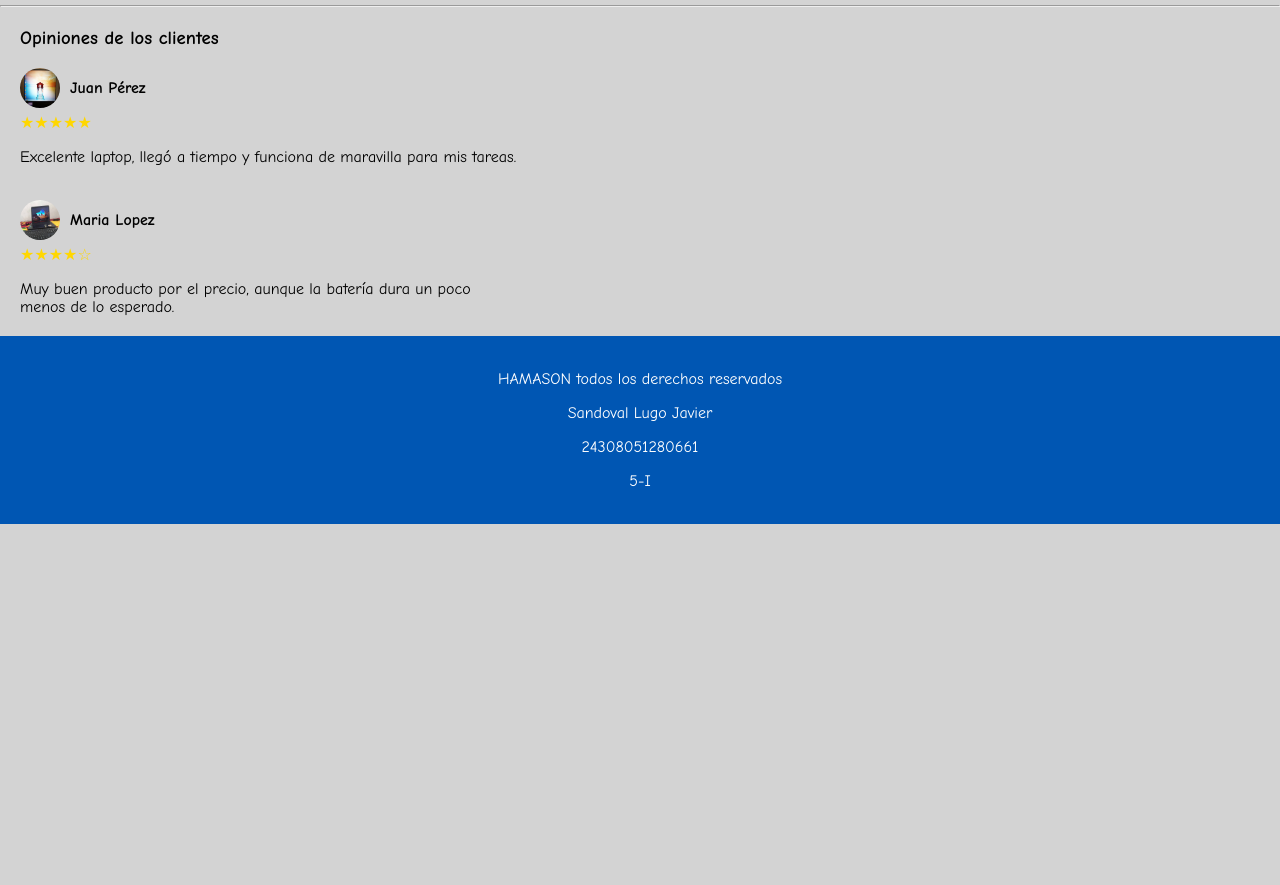
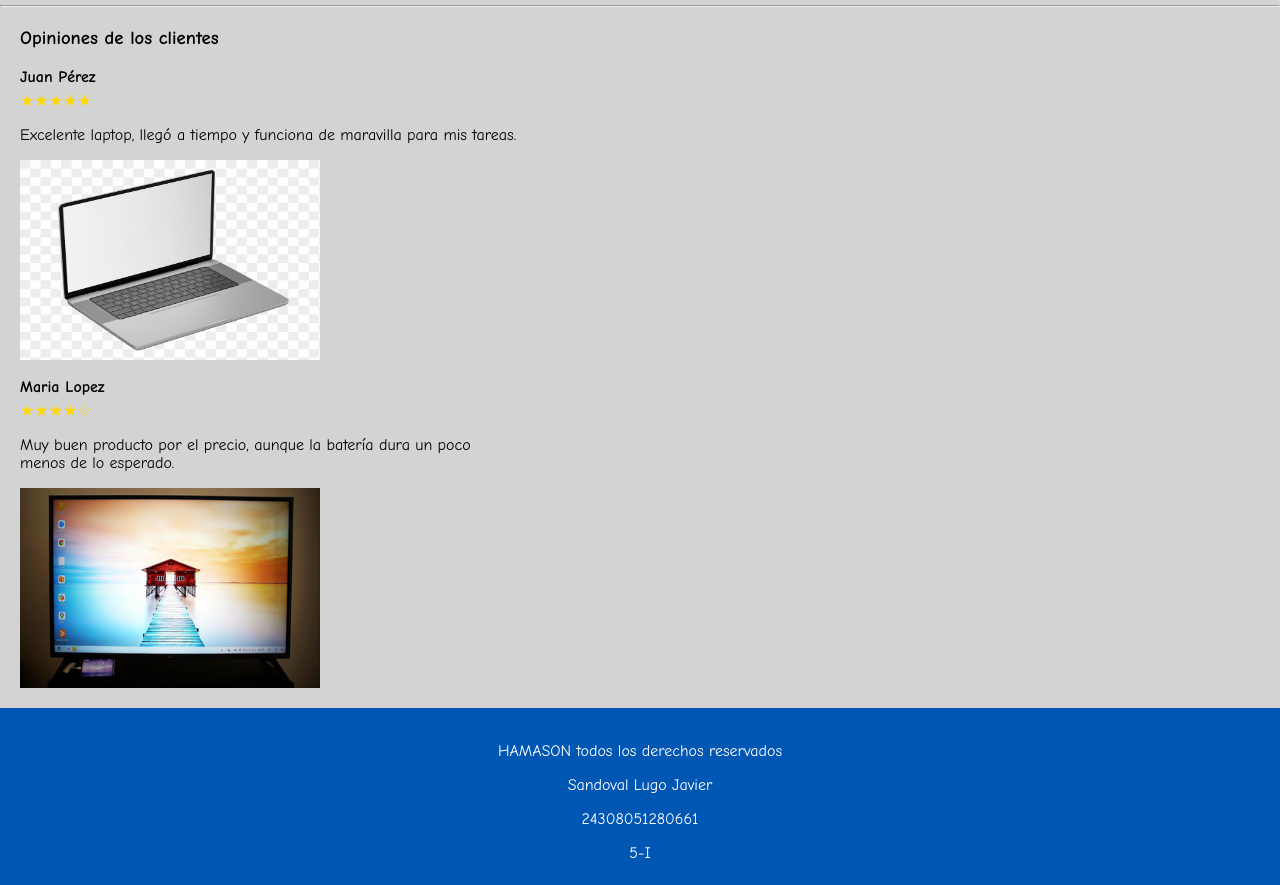
Before and after one commit to SandovalJavier0661/Practica8_JSL_0661, a plain HTML site: page index.html in a window 1280 px wide. Shown: the part 662-1547 px from the top of the page. Before the commit the page ends 1186 px from the top, so only its background shows below. Drawn offline with Linux system fonts and the light colour scheme.

Commit message:
Update index.html

```diff
--- a/index.html
+++ b/index.html
@@ -36,11 +36,6 @@
 		margin-bottom: 20px;
 		max-width: 500px;
 	}
-	.usuario-info {
-		display: flex;
-		align-items: center;
-		gap: 10px;
-	}
 </style>
 <body>
   <div style="background-color: black;">
@@ -77,29 +72,23 @@
 	<input type="reset" value="borrar">
 	</form>
   </center>
-
   <hr>
-
-  <!-- APARTADO DE RESEÑAS A LA IZQUIERDA -->
   <div class="resena-caja">
 	<h3>Opiniones de los clientes</h3>
-
-	<div class="usuario-info">
-		<img src="laptop2.jpeg" alt="Foto usuario" width="40" height="40" style="border-radius: 50%;">
+	<div>
 		<b>Juan Pérez</b>
 	</div>
 	<p style="color: gold; margin: 5px 0;">★★★★★</p>
 	<p>Excelente laptop, llegó a tiempo y funciona de maravilla para mis tareas.</p>
+	<img src="laptop.jpg" alt="Foto del producto comprado" width="300" height="200" style="display: block; margin-top: 10px;">
 	<br>
-
-	<div class="usuario-info">
-		<img src="laptop3.jpg" alt="Foto usuario" width="40" height="40" style="border-radius: 50%;">
+	<div>
 		<b>Maria Lopez</b>
 	</div>
 	<p style="color: gold; margin: 5px 0;">★★★★☆</p>
 	<p>Muy buen producto por el precio, aunque la batería dura un poco menos de lo esperado.</p>
+	<img src="laptop2.jpeg" alt="Foto del producto comprado" width="300" height="200" style="display: block; margin-top: 10px;">
   </div>
-
   <center>
 	<footer style="color: #ffffff;">
 	<br>
```
